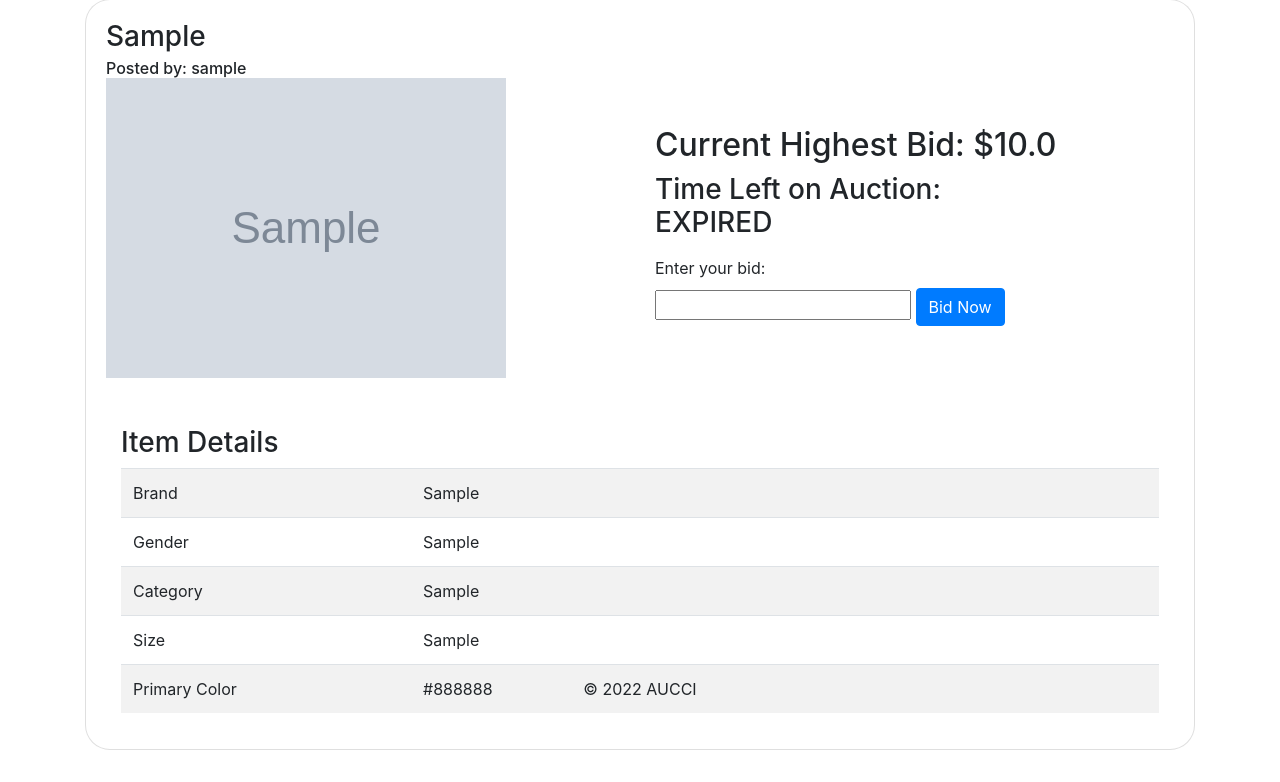
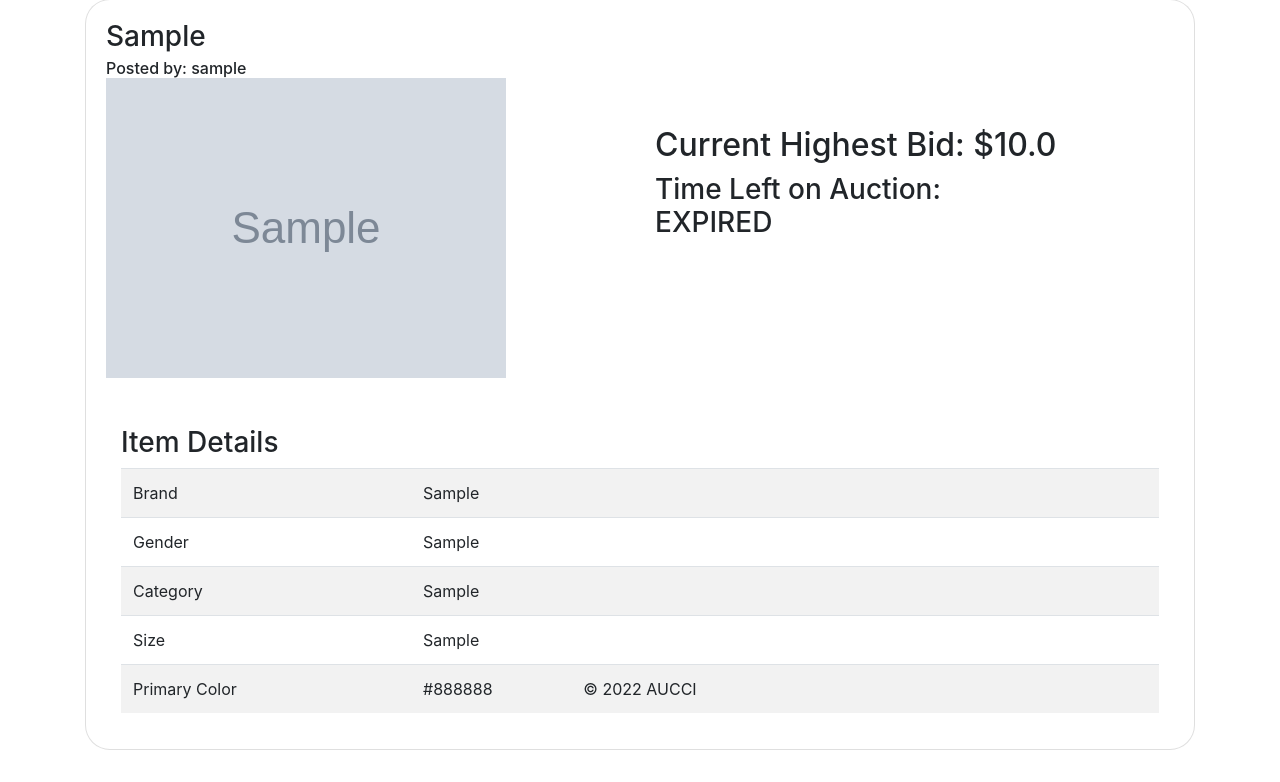
Before and after one commit to ttylong/SENG401Project, a Django app: template src/AUCCI/templates/product_view.html in a window 1280 px wide. Shown: the part 91-873 px from the top of the page. Run offline with Django 3.2, Linux system fonts and the light colour scheme; the template is opened without the code that fills it: values that come from a table or form of the project are taken from there, others are empty; tables that the repository leaves empty hold one stand-in row (values such as "Sample post"); grey boxes marked "Sample" are stand-in pictures; some libraries are stand-ins or nearby versions.

Commit message:
Hide bid for expired listing on product page

```diff
--- a/src/AUCCI/templates/product_view.html
+++ b/src/AUCCI/templates/product_view.html
@@ -45,9 +45,8 @@
                 if (distance < 0) {
                   clearInterval(x);
                   document.getElementById("clock").innerHTML = "EXPIRED";
-                  document.getElementById("status").value = "Expired";
-                  console.log(document.getElementById("status").value)
-                  document.getElementById("bid_form").submit();
+                  document.getElementById("bidForm").style.display = "none";
+                  document.getElementById("bidLabel").hidden = "hidden";
                 }
               }, 1000);
             </script>
@@ -56,9 +55,9 @@
           <!--FORM START-->
           <!--Messages Add In (Look at Login as example)-->
           {% if not my_listing %}
-          <label for="bidEnter">Enter your bid:</label>
+          <label for="bidEnter" id="bidLabel">Enter your bid:</label>
 
-          <form action="" method="post" id="bid_form">
+          <form action="" method="post" id="bidForm">
             {% csrf_token %}
             <input
               type="hidden"
@@ -69,11 +68,6 @@
               type="hidden"
               name="auction_price"
               value="{{product.price}}"
-            />
-            <input
-            type="hidden"
-            name="status"
-            value="Active"
             />
             <input
               type="number"
```
